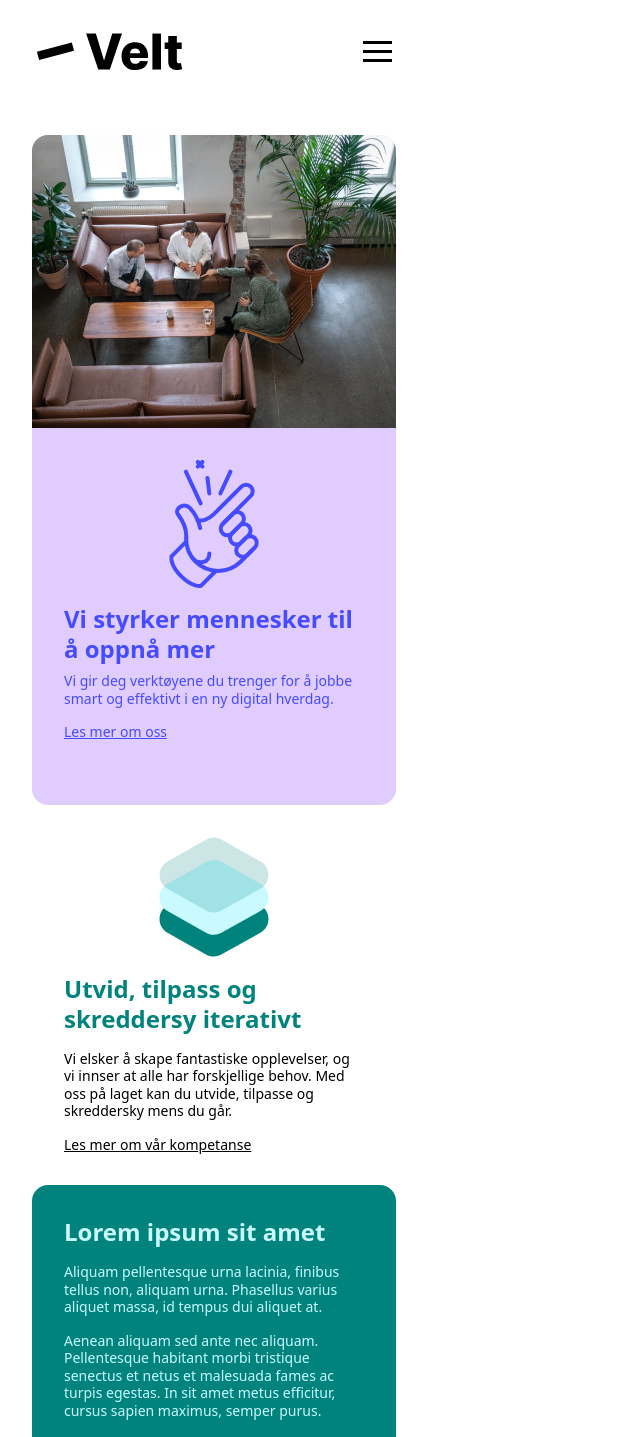
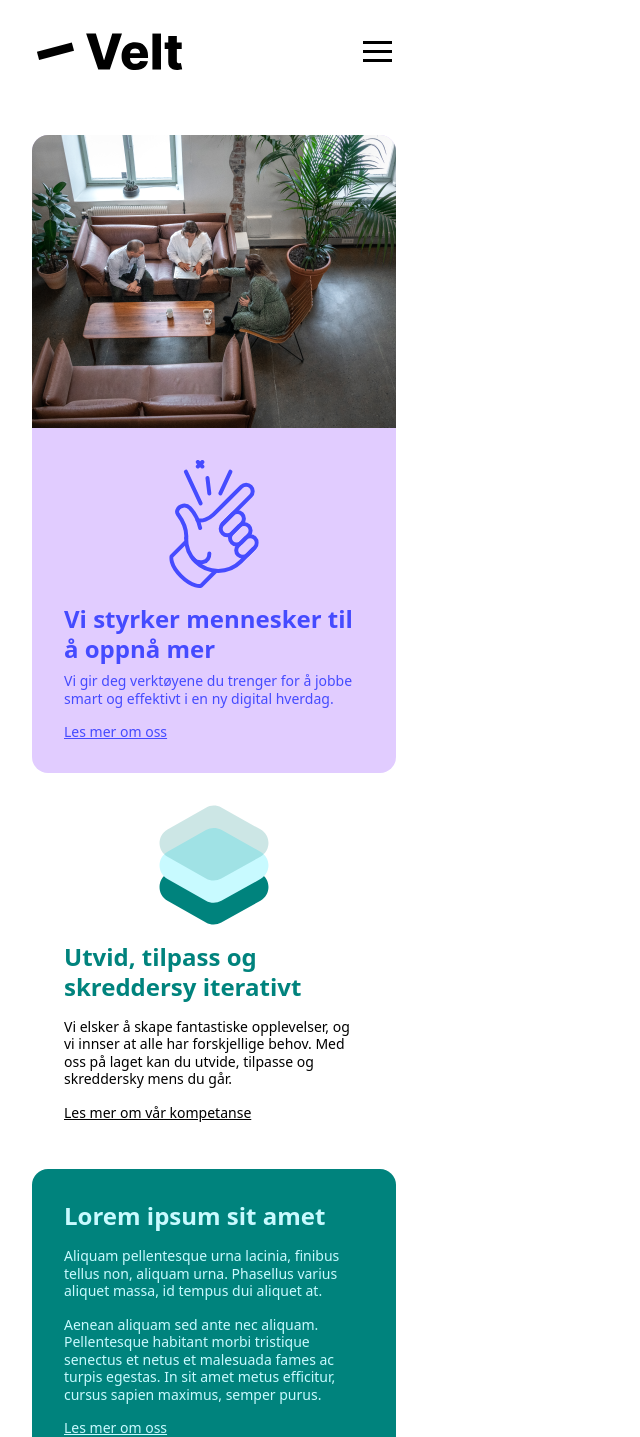
Before and after one commit to veltorg/website, a Next.js app: page / in a window 1280 px wide. Shown: the top 1437 px of the page, without its empty margins (0-640 px from the left). Built offline with nearby package versions, Linux system fonts and the light colour scheme.

Commit message:
feat: index page cleanup

```diff
--- a/pages/index.tsx
+++ b/pages/index.tsx
@@ -11,7 +11,6 @@ const Home = () => (
           alignItems: "center",
           flexDirection: "column",
           mt: 3,
-          pb: 3,
           borderRadius: 0,
           position: "relative",
         }}
@@ -57,6 +56,7 @@ const Home = () => (
           p: 3,
           flexDirection: "column",
           gap: 2,
+          mb: 2
         }}
       >
         <Image src="../squares.svg" sx={{}} width={110} height={121} alt={""} />
```
